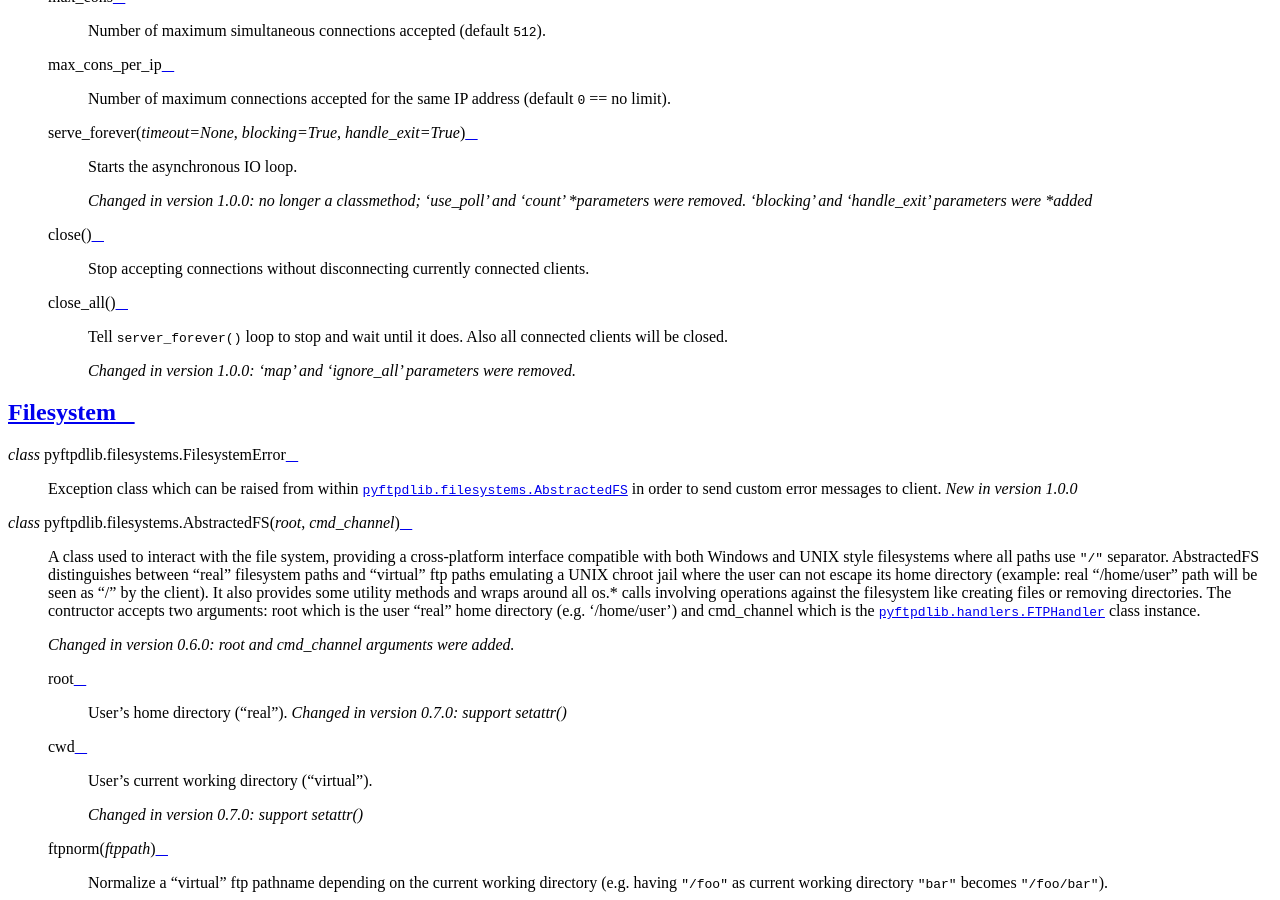
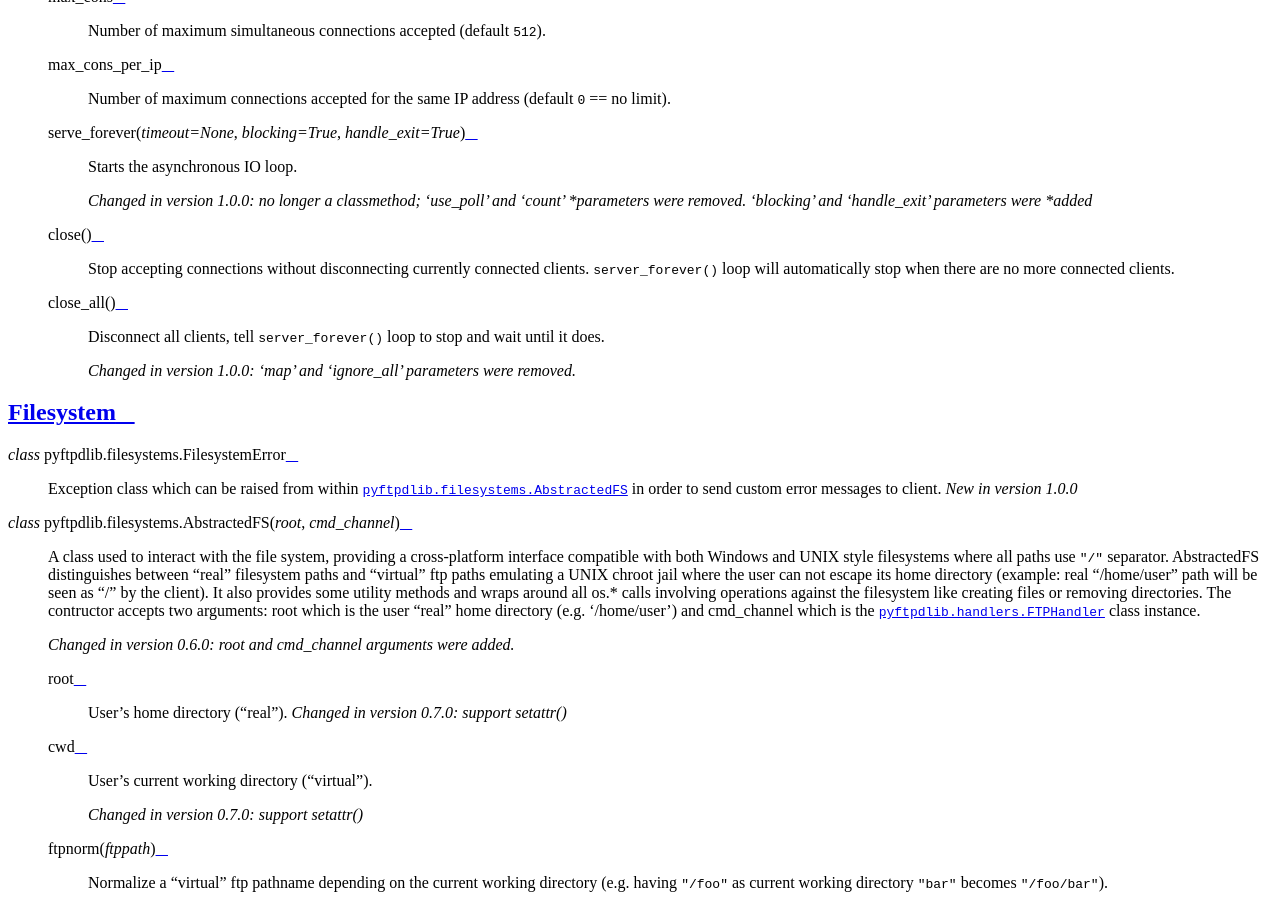
Before and after one commit to giampaolo/pyftpdlib, a Sphinx documentation site: the page built from docs/api.rst, in a window 1280 px wide and 900 px high, scrolled down 7384 px. Built offline with Sphinx 7.4.7 and the Read the Docs theme 2.0.0, drawn with Linux system fonts in a browser that asks for light colours; formulas are drawn with MathJax 3; comment, search, counter and statistics services are not loaded.

Commit message:
update doc

```diff
--- a/docs/api.rst
+++ b/docs/api.rst
@@ -390,12 +390,13 @@ Server (acceptor)
   .. method:: close()
 
     Stop accepting connections without disconnecting currently connected
-    clients.
+    clients. :meth:`server_forever` loop will automatically stop when there are
+    no more connected clients.
 
   .. method:: close_all()
 
-    Tell :meth:`server_forever` loop to stop and wait until it does.
-    Also all connected clients will be closed.
+    Disconnect all clients, tell :meth:`server_forever` loop to stop and wait
+    until it does.
 
     *Changed in version 1.0.0: 'map' and 'ignore_all' parameters were removed.*
 
```
